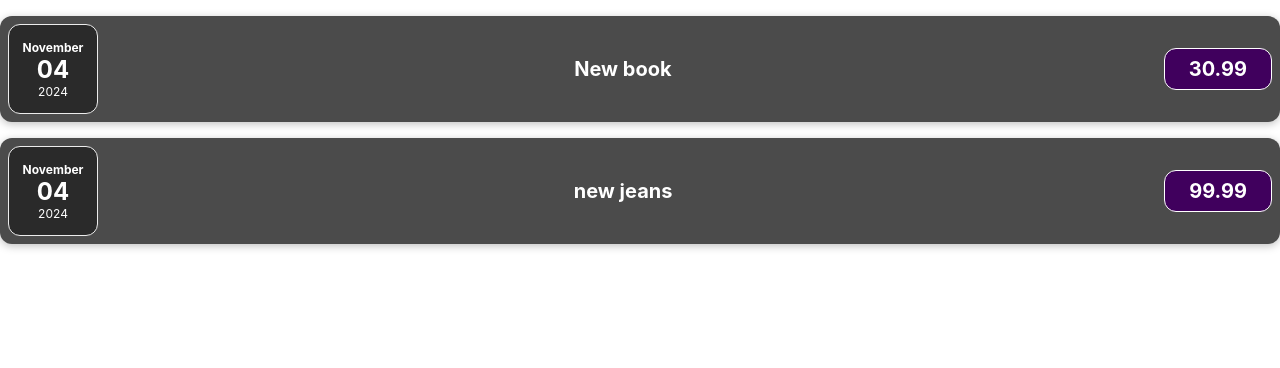
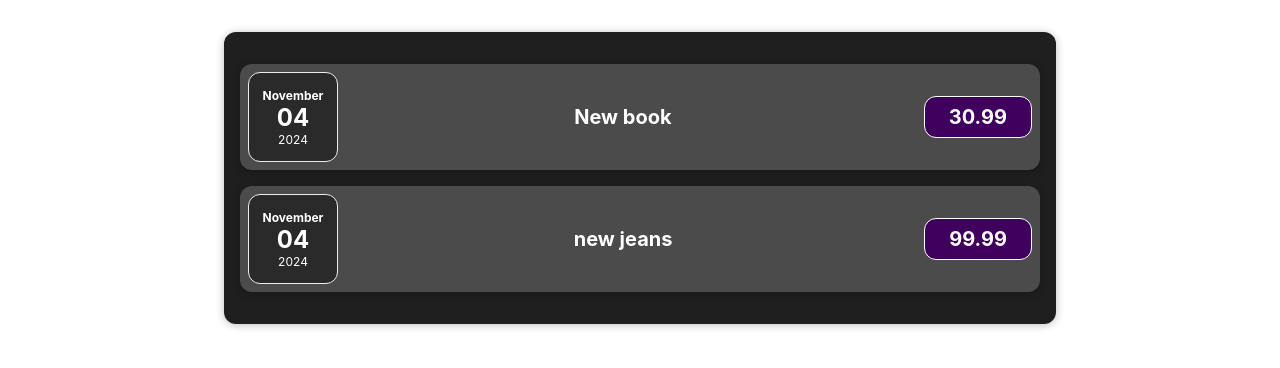
Before and after one commit to rab0ta/expenses, a React (Create React App) app: page / in a window 1280 px wide. Shown: the top 368 px of the page. Built offline with nearby package versions, Linux system fonts and the light colour scheme.

Commit message:
added expenses.css

```diff
--- a/src/App.js
+++ b/src/App.js
@@ -1,5 +1,6 @@
 import './App.css';
 import ExpenseItem from './components/ExpenseItem';
+import './components/Expenses.css';
 
 function App() {
   const expenses = [
@@ -16,12 +17,15 @@
   ]
   return (
     <div className="App">
-     <ExpenseItem
+      <div className='expenses'>
+        <ExpenseItem
      expenseData={expenses[0]}
      />
      <ExpenseItem
      expenseData={expenses[1]}
      />
+      </div>
+
     </div>
   );
 }
--- a/src/components/ExpenseItem.js
+++ b/src/components/ExpenseItem.js
@@ -1,5 +1,6 @@
 import ExpenseDate from './ExpenseDate'
 import './ExpenseItem.css'
+
 
 function ExpenseItem(props){
 
--- /dev/null
+++ b/src/components/Expenses.css
@@ -0,0 +1,9 @@
+.expenses {
+    padding: 1rem;
+    background-color: rgb(31, 31, 31);
+    margin: 2rem auto;
+    width: 50rem;
+    max-width: 95%;
+    border-radius: 12px;
+    box-shadow: 0 1px 8px rgba(0, 0, 0, 0.25);
+}
```
